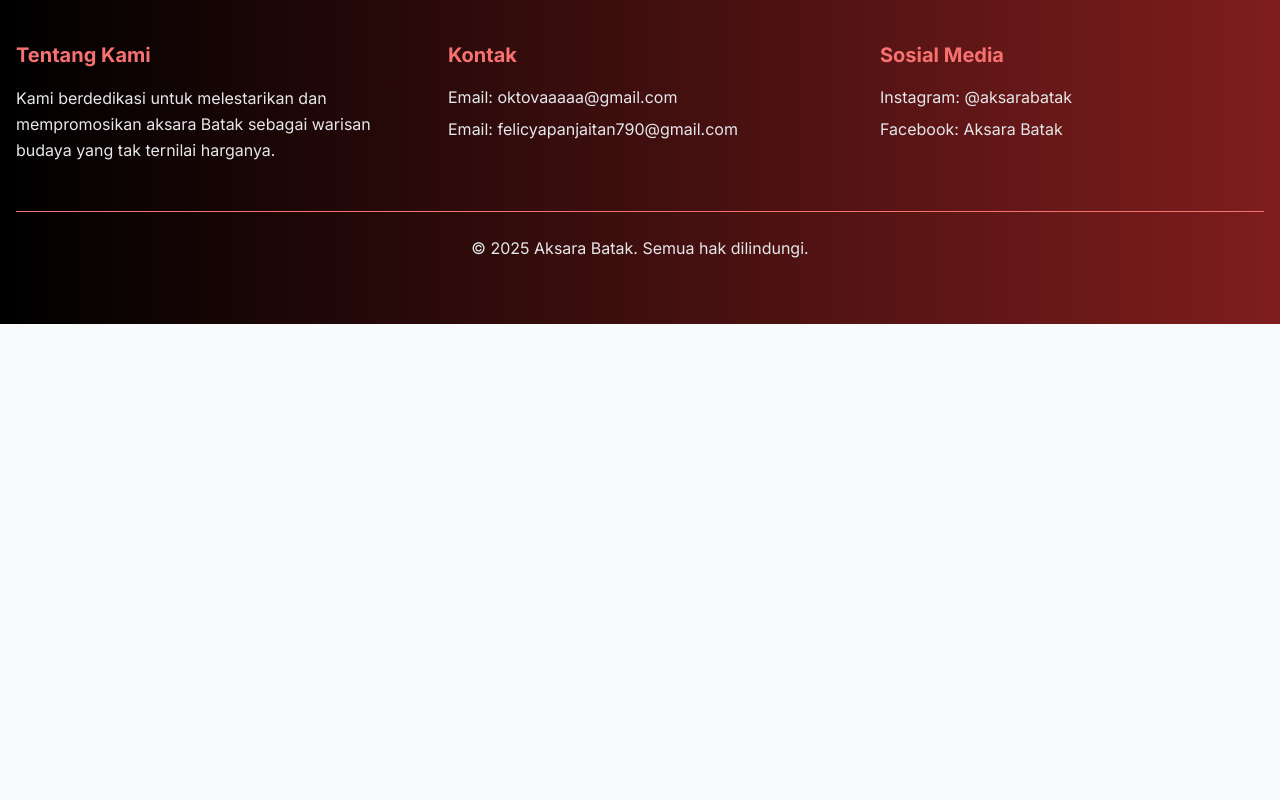
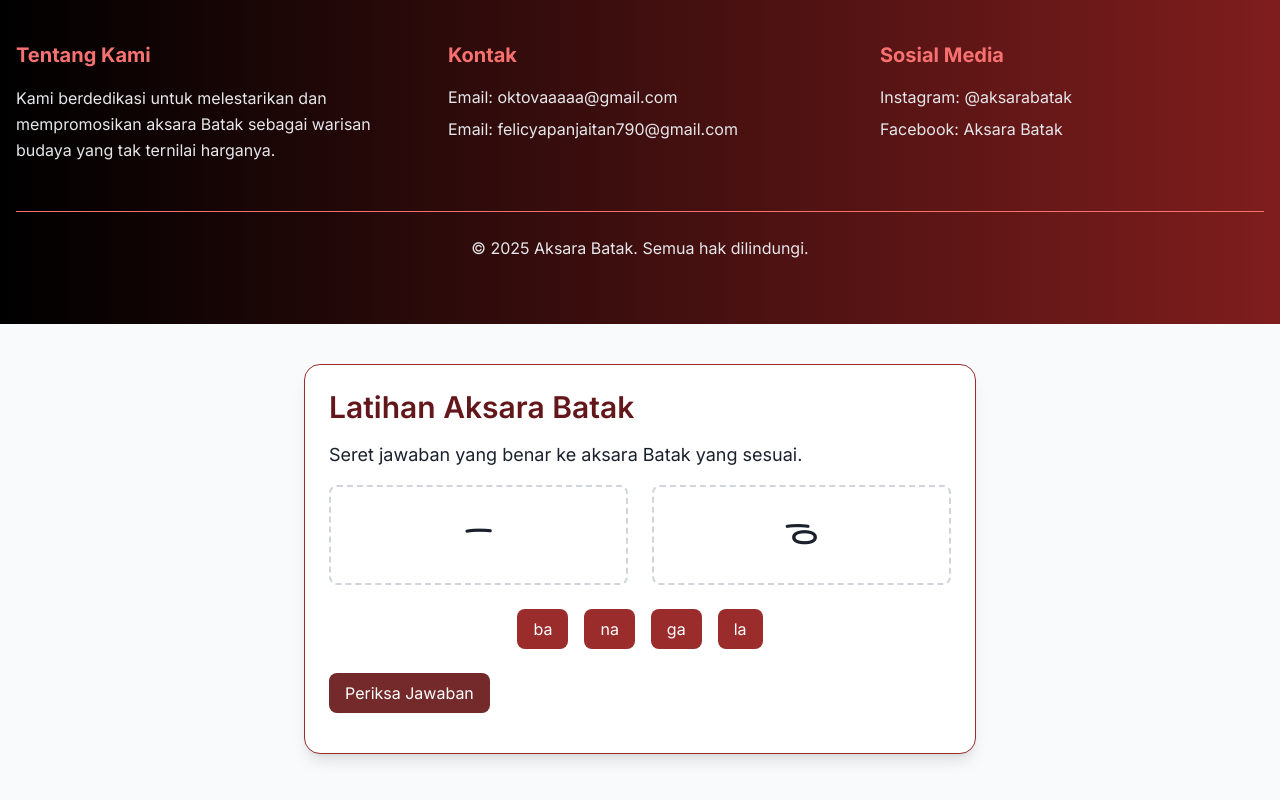
Before and after one commit to oktovaaaaa/Website-Aksara-Batak, a plain HTML site: page index.html in a window 1280 px wide. Shown: the part 8553-9353 px from the top of the page. Before the commit the page ends 8877 px from the top, so only its background shows below. Drawn offline with nearby package versions, Linux system fonts and the light colour scheme.

Commit message:
penambahan soal

```diff
--- a/index.html
+++ b/index.html
@@ -565,6 +565,10 @@
                         <Culinary />
                         <CeritaKuno />
                         <FAQ />
+
+
+
+
                     </main>
                     <Footer />
                     <MusicControl />
@@ -577,4 +581,151 @@
     </script>
 </body>
 
+<!-- ================================================= INI FELI YG KUTAMBAHIN KEKMANA MASUKKAN NYA KE VIEW DIATAS FOOTER ========================================================= -->
+
+  <script>
+    tailwind.config = {
+      theme: {
+        extend: {
+          fontFamily: {
+            sans: ['Inter', 'sans-serif'],
+            batak: ['Noto Sans Batak', 'sans-serif'],
+          },
+          colors: {
+            'batak-red': {
+              '700': '#9b2c2c',
+              '800': '#742a2a',
+              '900': '#63171b'
+            },
+            'batak-black': '#1a202c',
+            'batak-white': '#f8fafc',
+          }
+        }
+      }
+    }
+  </script>
+  <link href="https://fonts.googleapis.com/css2?family=Inter:wght@400;600&display=swap" rel="stylesheet">
+  <link href="https://fonts.googleapis.com/css2?family=Noto+Sans+Batak&display=swap" rel="stylesheet">
+</head>
+
+<body class="bg-batak-white text-batak-black font-sans">
+  <div class="min-h-screen flex flex-col items-center p-4 sm:p-6 lg:p-10">
+    <div class="w-full max-w-2xl bg-white p-6 rounded-2xl shadow-lg border border-batak-red-700">
+      <h1 class="text-2xl sm:text-3xl font-semibold text-batak-red-900 mb-4">Latihan Aksara Batak</h1>
+      <p class="mb-4 text-base sm:text-lg">Seret jawaban yang benar ke aksara Batak yang sesuai.</p>
+
+      <div class="grid grid-cols-1 sm:grid-cols-2 gap-6">
+        <div class="drop-zone border-2 border-dashed border-gray-300 rounded-lg p-6 text-center min-h-[100px]" data-answer="ba"
+          ondrop="drop(event)" ondragover="allowDrop(event)">
+          <div class="text-4xl font-batak mb-2">ᯇ</div>
+        </div>
+
+        <div class="drop-zone border-2 border-dashed border-gray-300 rounded-lg p-6 text-center min-h-[100px]" data-answer="na"
+          ondrop="drop(event)" ondragover="allowDrop(event)">
+          <div class="text-4xl font-batak mb-2">ᯉ</div>
+        </div>
+      </div>
+
+      <div class="flex flex-wrap gap-4 mt-6 justify-center" id="choices">
+        <div class="drag-item bg-batak-red-700 text-white px-4 py-2 rounded-lg cursor-move" draggable="true"
+          ondragstart="drag(event)" id="ba">ba</div>
+        <div class="drag-item bg-batak-red-700 text-white px-4 py-2 rounded-lg cursor-move" draggable="true"
+          ondragstart="drag(event)" id="na">na</div>
+        <div class="drag-item bg-batak-red-700 text-white px-4 py-2 rounded-lg cursor-move" draggable="true"
+          ondragstart="drag(event)" id="ga">ga</div>
+        <div class="drag-item bg-batak-red-700 text-white px-4 py-2 rounded-lg cursor-move" draggable="true"
+          ondragstart="drag(event)" id="la">la</div>
+      </div>
+
+      <button onclick="checkDragAnswers()"
+        class="mt-6 bg-batak-red-800 hover:bg-batak-red-900 text-white py-2 px-4 rounded-lg w-full sm:w-auto">Periksa Jawaban</button>
+
+      <div id="result" class="mt-4 text-center font-semibold text-lg"></div>
+    </div>
+  </div>
+
+  <script>
+    // Simpan referensi ke elemen asli
+    const originalItems = {
+      'ba': document.getElementById('ba').cloneNode(true),
+      'na': document.getElementById('na').cloneNode(true),
+      'ga': document.getElementById('ga').cloneNode(true),
+      'la': document.getElementById('la').cloneNode(true)
+    };
+
+    function allowDrop(ev) {
+      ev.preventDefault();
+    }
+
+    function drag(ev) {
+      ev.dataTransfer.setData("text", ev.target.id);
+    }
+
+    function drop(ev) {
+      ev.preventDefault();
+      const data = ev.dataTransfer.getData("text");
+      const dragged = document.getElementById(data);
+      const dropZone = ev.target.closest(".drop-zone");
+
+      if (!dropZone) return;
+
+      // Kembalikan item yang ada sebelumnya ke daftar pilihan
+      const old = dropZone.querySelector(".drag-item");
+      if (old) {
+        const oldId = old.id;
+        const choices = document.getElementById("choices");
+
+        // Kembalikan item asli ke daftar pilihan
+        const restoredItem = originalItems[oldId].cloneNode(true);
+        restoredItem.addEventListener("dragstart", drag);
+        choices.appendChild(restoredItem);
+
+        old.remove();
+        dropZone.removeAttribute("data-user");
+      }
+
+      // Tambahkan item yang baru di-drag ke drop zone
+      const clone = originalItems[data].cloneNode(true);
+      clone.classList.remove("cursor-move");
+      clone.setAttribute("draggable", "false");
+      dropZone.appendChild(clone);
+      dropZone.setAttribute("data-user", data);
+
+      // Hapus item yang di-drag dari daftar pilihan
+      dragged.remove();
+    }
+
+    function checkDragAnswers() {
+      const zones = document.querySelectorAll(".drop-zone");
+      let correct = 0;
+      const totalQuestions = zones.length;
+
+      zones.forEach(zone => {
+        const user = zone.getAttribute("data-user");
+        const answer = zone.getAttribute("data-answer");
+        if (user === answer) {
+          correct++;
+          zone.classList.remove("border-red-500", "border-dashed");
+          zone.classList.add("border-green-500", "border-solid");
+        } else {
+          zone.classList.remove("border-green-500", "border-solid");
+          zone.classList.add("border-red-500", "border-dashed");
+        }
+      });
+
+      const result = document.getElementById("result");
+      if (correct === totalQuestions) {
+        result.textContent = "Hebat! Semua jawaban benar.";
+        result.classList.remove("text-red-600");
+        result.classList.add("text-green-600");
+      } else {
+        result.textContent = `Kamu menjawab ${correct} dari ${totalQuestions} dengan benar.`;
+        result.classList.remove("text-green-600");
+        result.classList.add("text-red-600");
+      }
+    }
+  </script>
+
+
+
 </html>
```
